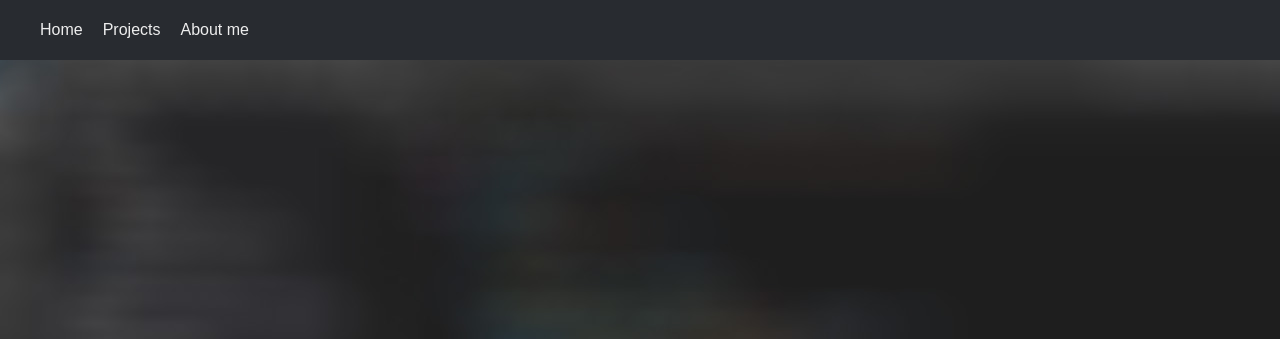
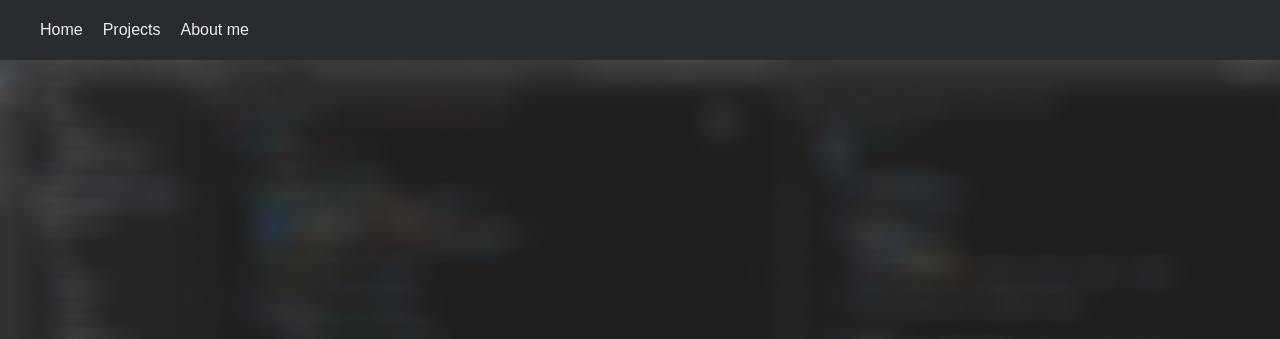
Before and after one commit to Mitchell-Tol/Portfolio-Site, a plain HTML site: page index.html in a window 1280 px wide. Shown: the top 339 px of the page. Drawn offline with Linux system fonts and the light colour scheme.

Commit message:
links without attached controller don't take action anymore

```diff
--- a/src/assets/css/default.css
+++ b/src/assets/css/default.css
@@ -29,6 +29,8 @@ nav {
 main {
     min-height: 93vh;
     background-color: #494949;
+    background: url("../img/bg-code.jpg");
+    background-attachment: fixed;
     background-repeat: no-repeat;
     background-size: cover;
     color: #EDEDED;
--- a/src/assets/css/pages/home.css
+++ b/src/assets/css/pages/home.css
@@ -2,8 +2,6 @@
 .front-message {
     padding-top: 33vh;
     min-height: 93vh;
-    background: url("../../img/bg-code.jpg");
-    background-attachment: fixed;
     display: flex;
     flex-direction: column;
     align-items: center;
--- a/src/assets/js/app.js
+++ b/src/assets/js/app.js
@@ -20,35 +20,36 @@ export class App {
      * @param { boolean } firstTimeSetup Set to true if this is the first time the website loads, so the nav and footer only load in once.
      */
     static loadPage(name, firstTimeSetup) {
-        // Load in the correct stylesheet.
-        document.querySelector(".page-stylesheet").innerHTML = null;
-        const stylesheet = document.createElement("link");
-        stylesheet.setAttribute("rel", "stylesheet");
-        stylesheet.setAttribute("href", `./src/assets/css/pages/${name}.css`);
-        document.querySelector(".page-stylesheet").append(stylesheet);
-
         // Load in controller
-        App.#loadController(name, firstTimeSetup);
+        if (App.#loadController(name, firstTimeSetup)) {
+            // Load in the correct stylesheet if loading the controller was succesful.
+            document.querySelector(".page-stylesheet").innerHTML = null;
+            const stylesheet = document.createElement("link");
+            stylesheet.setAttribute("rel", "stylesheet");
+            stylesheet.setAttribute("href", `./src/assets/css/pages/${name}.css`);
+            document.querySelector(".page-stylesheet").append(stylesheet);
+        }
     }
 
     /**
      * Loads a controller.
      * @param { string } name Name of the controller to load (lowercase).
      * @param { boolean } firstTimeSetup Set to true if this is the first time the website loads, so the nav and footer only load in once.
+     * @return { boolean } The success of loading a controller.
      */
     static #loadController(name, firstTimeSetup) {
         switch (name) {
             case "home":
                 new HomeController(firstTimeSetup);
-                break;
+                return true;
 
             case "projects":
                 new ProjectsController();
-                break;
+                return true;
 
             default:
-                new HomeController(firstTimeSetup);
-                break;
+                console.error("No controller was loaded.");
+                return false;
         }
     }
 }
```
